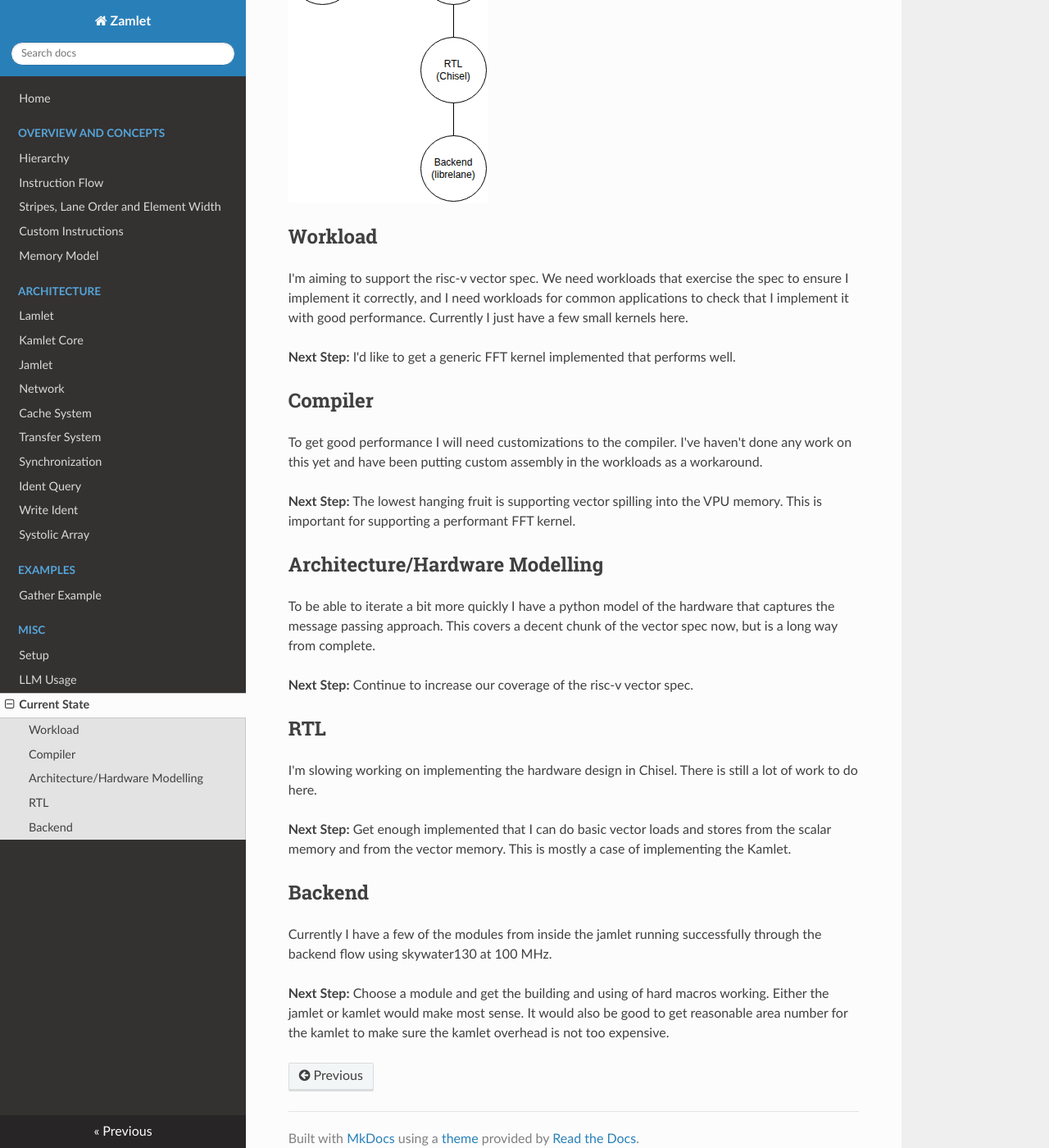
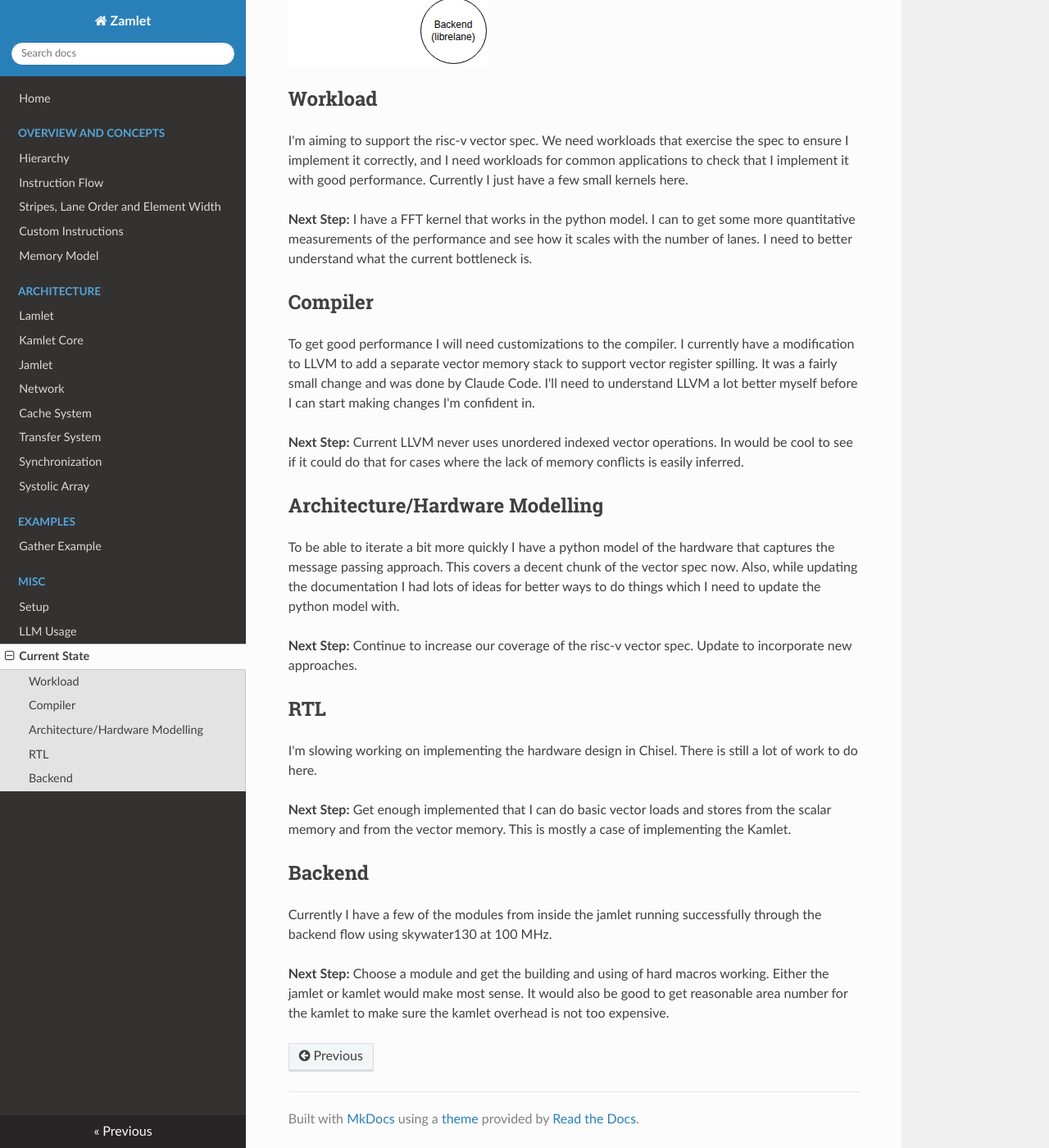
Before and after one commit to benreynwar/zamlet, an MkDocs documentation site: the page built from docs/docs/scope.md, in a window 1280 px wide and 1400 px high, scrolled down 524 px. Shown: the whole window at 82% size. Built offline with MkDocs 1.6.1, drawn with Linux system fonts in a browser that asks for light colours; some of the changed text lies outside the part shown.

Commit message:
Doc changes.

```diff
--- a/docs/docs/scope.md
+++ b/docs/docs/scope.md
@@ -1,11 +1,4 @@
 # Current Project State
-
-The scope of this project is fairly ambitious. That's the advantage/disadvantage of doing a project for fun is that
-fewer people tell you that you're trying to do something unreasonably hard.
-
-Here I'm just dividing the project into the 5 main areas where development needs to happen.  If you notice verification is
-suspicously absent, you'd be right. I'm a long long way from needing rigorous verification yet, and am happy with
-basic unit tests, and running of kernels.
 
 ![Project Scope](images/project_areas.png)
 
@@ -15,23 +8,30 @@ I'm aiming to support the risc-v vector spec.  We need workloads that exercise t
 correctly, and I need workloads for common applications to check that I implement it with good performance.
 Currently I just have a few small kernels here.
 
-**Next Step:** I'd like to get a generic FFT kernel implemented that performs well.
+**Next Step:** I have a FFT kernel that works in the python model.  I can to get some more quantitative
+  measurements of the performance and see how it scales with the number of lanes. I need to better understand
+  what the current bottleneck is.
 
 
 ## Compiler
-To get good performance I will need customizations to the compiler.  I've haven't done any work on this yet
-and have been putting custom assembly in the workloads as a workaround.
 
-**Next Step:** The lowest hanging fruit is supporting vector spilling into the VPU memory.  This is important for
-supporting a performant FFT kernel.
+To get good performance I will need customizations to the compiler.  I currently have a modification to LLVM
+to add a separate vector memory stack to support vector register spilling. It was a fairly small change and
+was done by Claude Code.  I'll need to understand LLVM a lot better myself before I can start making changes
+I'm confident in.
+
+**Next Step:** Current LLVM never uses unordered indexed vector operations.  In would be cool to see if it
+could do that for cases where the lack of memory conflicts is easily inferred.
 
 
 ## Architecture/Hardware Modelling
 
 To be able to iterate a bit more quickly I have a python model of the hardware that captures the message passing
-approach.  This covers a decent chunk of the vector spec now, but is a long way from complete.
+approach.  This covers a decent chunk of the vector spec now.  Also, while updating the documentation I had
+lots of ideas for better ways to do things which I need to update the python model with.
 
-**Next Step:** Continue to increase our coverage of the risc-v vector spec.
+**Next Step:** Continue to increase our coverage of the risc-v vector spec.  Update to incorporate new approaches.
+
 
 ## RTL
 I'm slowing working on implementing the hardware design in Chisel.  There is still a lot of work to do here.
--- a/docs/mkdocs.yml
+++ b/docs/mkdocs.yml
@@ -15,8 +15,6 @@ nav:
     - Cache System: cache.md
     - Transfer System: transfer_system.md
     - Synchronization: synchronization.md
-    - Ident Query: ident_query.md
-    - Write Ident: write_ident.md
     - Systolic Array: systolic_array.md
   - Examples:
     - Gather Example: gather_example.md
```
Also changed, not shown: docs/docs/gather_example.md (+3 -0 lines), docs/docs/llm.md (+11 -8 lines), README.md.
